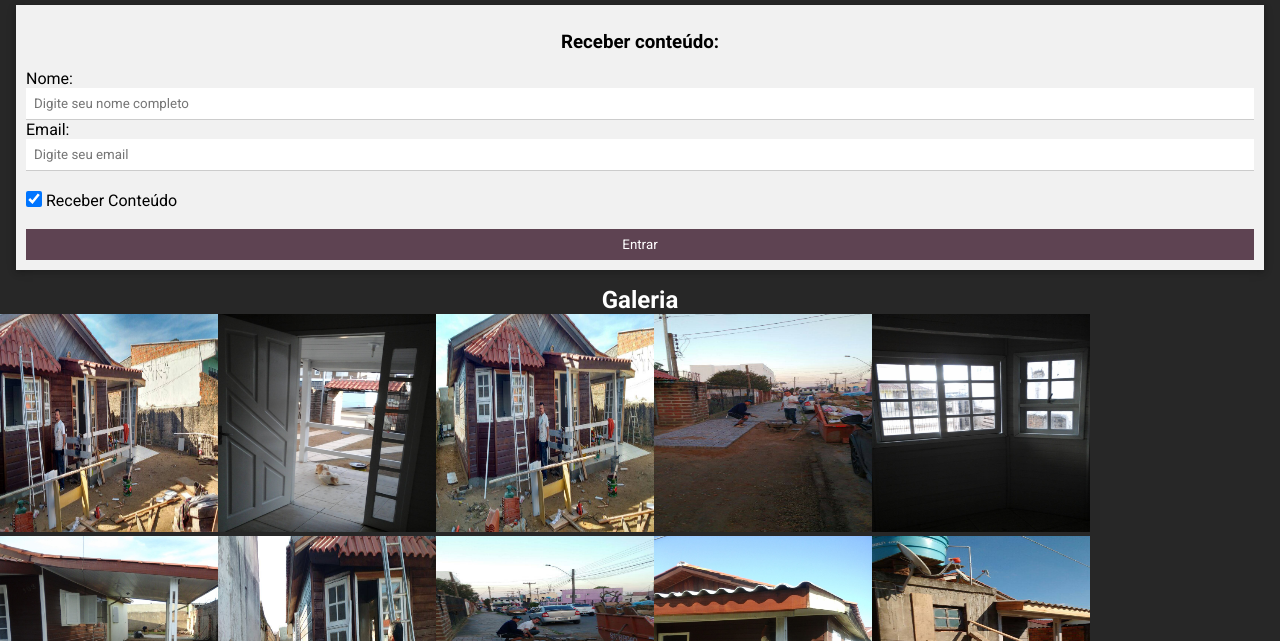
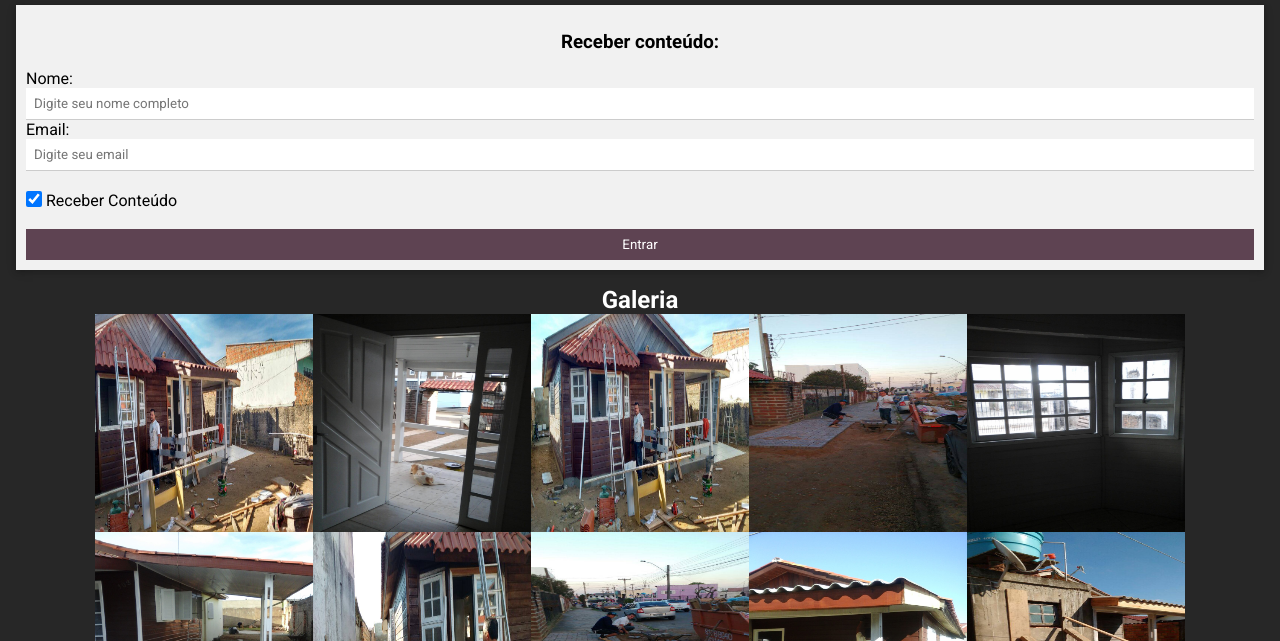
Before and after one commit to gusleaooliveira/MRConstrucaoApp, a plain HTML site: page index.html in a window 1280 px wide. Shown: the part 2159-2800 px from the top of the page. Drawn offline with nearby package versions, Linux system fonts and the light colour scheme.

Commit message:
alteração feita em:26/05/2020-20:34:28

```diff
--- a/index.html
+++ b/index.html
@@ -186,7 +186,7 @@
       <section>
           <h2 class="text-center">Galeria</h2>
 
-            <div id="gallery" ></div>
+            <div id="gallery" class="grid"></div>
       </section>
     </main>
     <script src="https://kit.fontawesome.com/089953a984.js" crossorigin="anonymous"></script>
--- a/resources/sass/container/container.scss
+++ b/resources/sass/container/container.scss
@@ -23,6 +23,8 @@
 
 .display-none { display: none; }
 
+.aling-midddle { margin: auto; }
+
 @media screen and (max-width: 500px){
     .hide-on-mobile { display: none; }
 }
--- a/resources/sass/grid/grid.scss
+++ b/resources/sass/grid/grid.scss
@@ -2,6 +2,6 @@
   display: flex;
   flex-direction: row;
   flex-wrap: wrap;
-  justify-content: space-between;
+  justify-content: center;
 }
 .column-5 {  flex-grow: 5; }
```
Also changed, not shown: resources/css/hcw.min.css, 1 other file.
